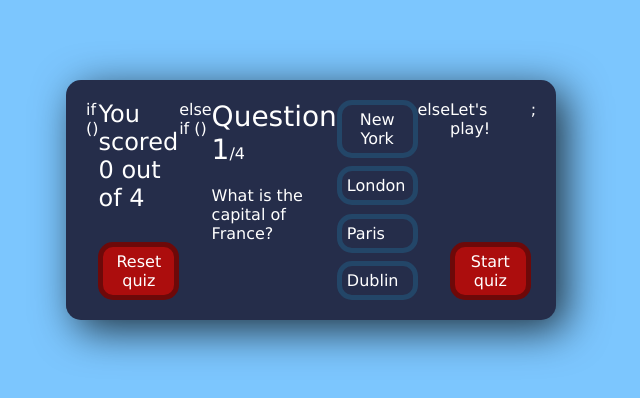
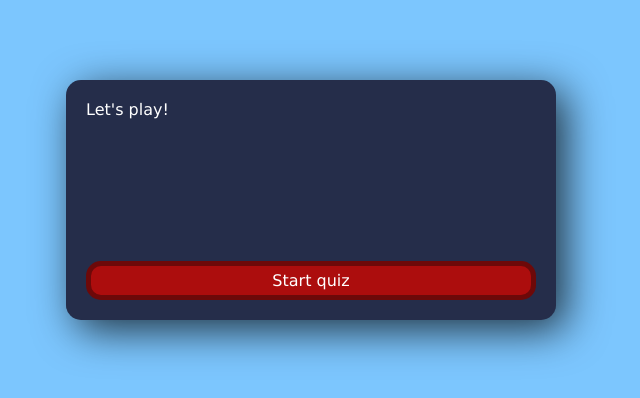
Before and after one commit to czescCi/pickadog, a React (Create React App) app: page / in a window 1280 px wide. Shown: the part 200-598 px from the top of the page, without its empty margins (329-969 px from the left). Built offline with nearby package versions, Linux system fonts and the light colour scheme.

Commit message:
Win the fight with conditional rendering

```diff
--- a/src/App.js
+++ b/src/App.js
@@ -79,14 +79,16 @@ export default function App() {
 		setQuizState(QUIZ_STATES.STARTING);
 	};
 
+	const handleContent = () => {
+		if (showScore) {
 			return (
-		<div className='app'>
-			if ({quizState === QUIZ_STATES.RESETING && showScore}) {
 			<div className='end-section'>
 				<div className='score-section'>You scored {score} out of {questions.length}</div>
 				<button className='reset-button' onClick={handleResetButtonClick}>Reset quiz</button>
 			</div>
-			} else if ({quizState === QUIZ_STATES.PLAYING}) {
+			)
+		} else if (quizState === QUIZ_STATES.PLAYING) {
+			return (
 			<>
 			<div className='question-section'>
 					<div className='question-count'>
@@ -99,12 +101,20 @@ export default function App() {
 					<button className='answer-button' onClick={() => handleAnswerButtonClick(answerOptions.isCorrect)}>{answerOptions.answerText}</button> )}
 				</div>
 			</>
+			)
 		} else {
+			return (
 			<div className='start-section'>
 				<div className='start-section'>Let's play!</div>
 				<button className='start-button' onClick={handleStartButtonClick}>Start quiz</button>
 			</div>
+			)
 		};
+	}
+
+	return (
+		<div className='app'>
+		{handleContent()}
 		</div>
 	);
 }
--- a/src/index.js
+++ b/src/index.js
@@ -1,11 +1,11 @@
 import React from 'react';
-import ReactDOM from 'react-dom';
+
 import './index.css';
 import App from './App';
 
-ReactDOM.render(
-  <React.StrictMode>
-    <App />
-  </React.StrictMode>,
-  document.getElementById('root')
-);
+import { createRoot } from 'react-dom/client';
+const container = document.getElementById('root');
+const root = createRoot(container);
+root.render(<React.StrictMode>
+  <App />
+</React.StrictMode>);
```
Lines whose indentation alone changed are shown as unchanged.
